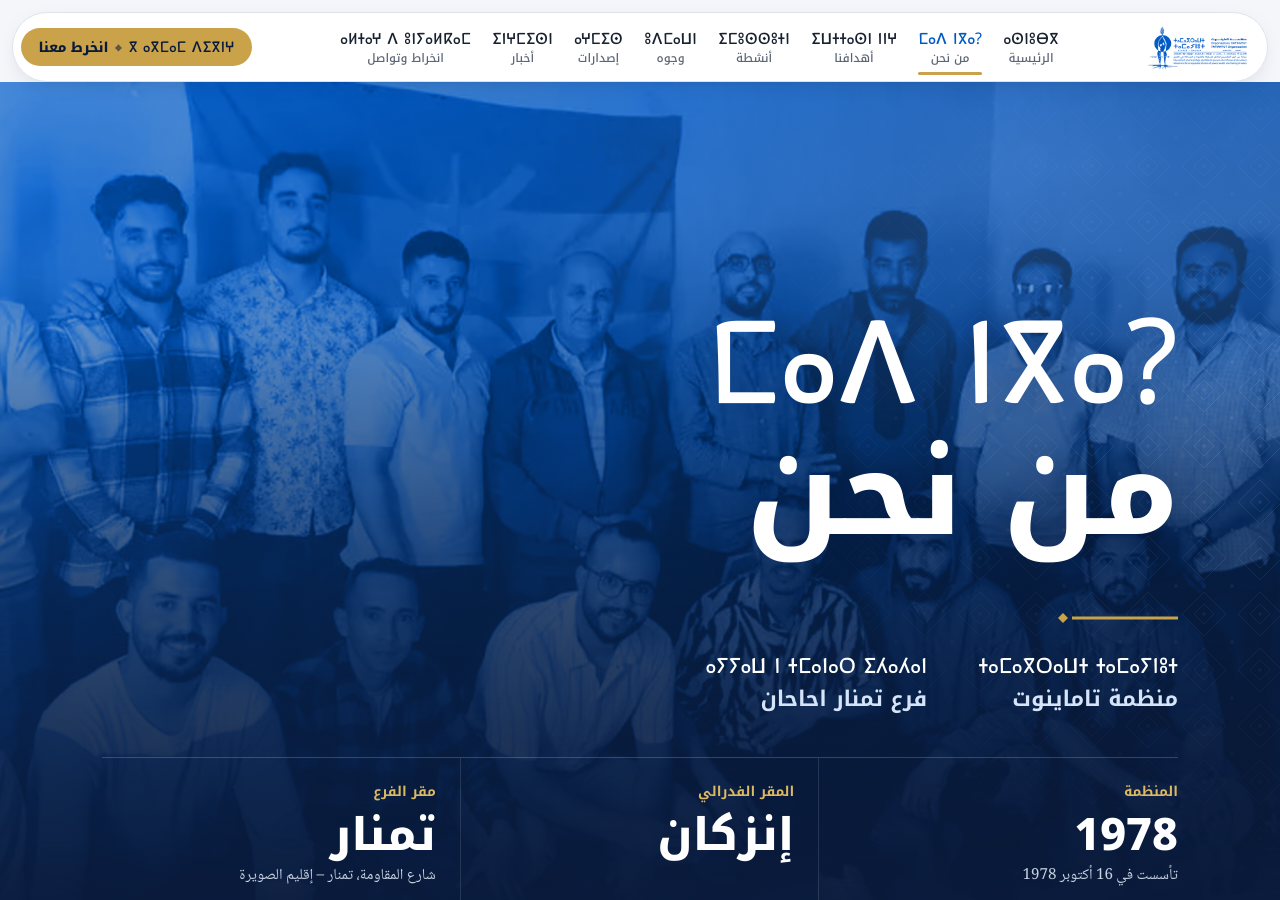
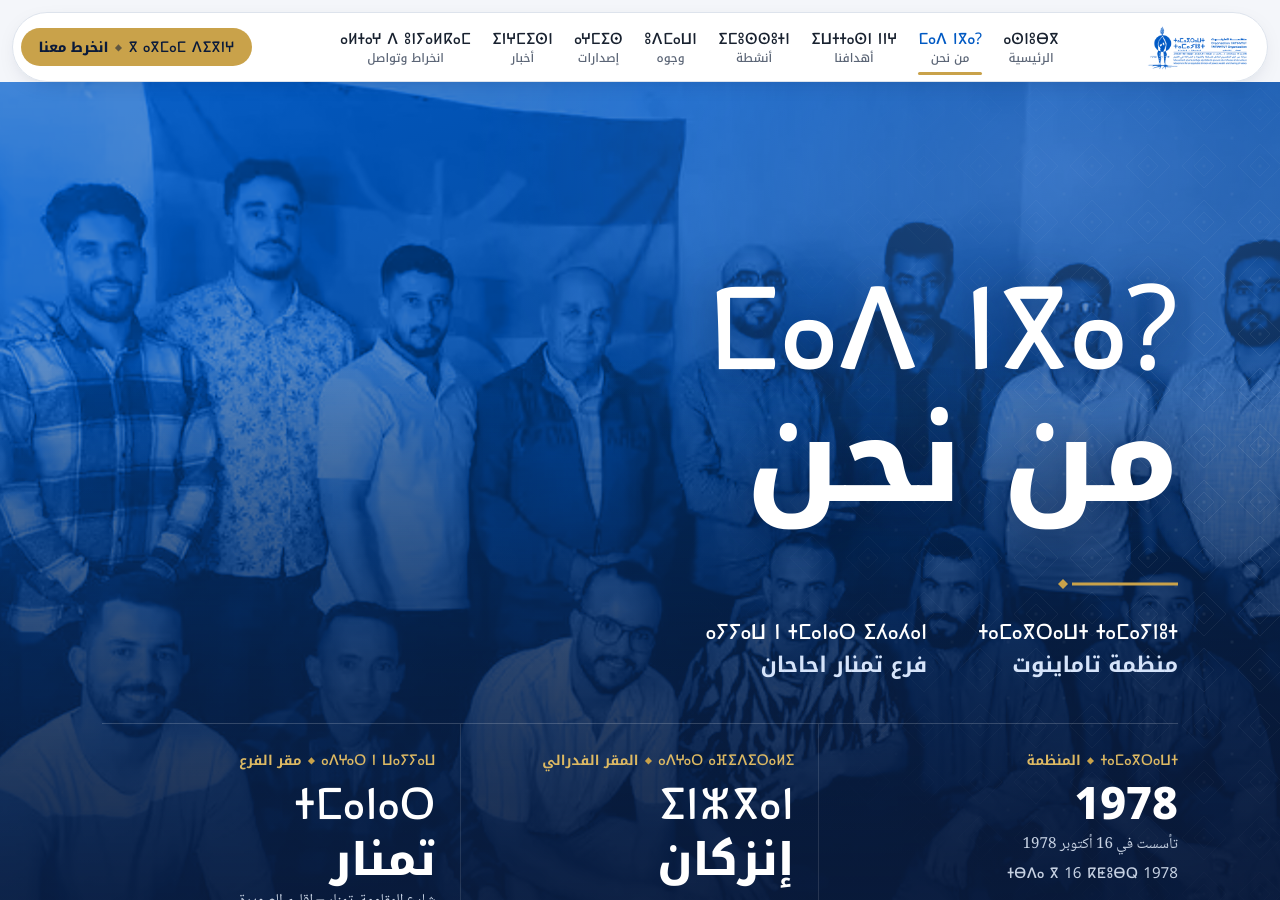
Before and after one commit to tamaynut-ihahan/tamaynut-ihahan.github.io, a Jekyll site: the page built from about/index.html, in a window 1280 px wide and 900 px high. Built offline with Jekyll 4.4.1, drawn with Linux system fonts in a browser that asks for light colours; some of the changed text lies outside the part shown.

Commit message:
من نحن بالأمازيغية: ترجمة A1–A14، واكتمال المرحلة الأولى
- من نحن: الأرقام في الواجهة، وتأسيس المنظمة، وفرعنا، وما ننشغل به، وانضم إلينا.
- أهدافنا: عنوان «انضم إلينا» وفقرته (A13 وA14).
- محاذاة العناوين ثنائية اللغة إلى اليمين (من نحن، أهدافنا، كيف تنخرط؟).

Co-Authored-By: Claude Opus 5.5 <noreply@anthropic.com>
Claude-Session: https://claude.ai/code/session_01MkSkgh2q6ckEsHHaVxXTj2

```diff
--- a/_includes/css/about.css
+++ b/_includes/css/about.css
@@ -94,3 +94,11 @@
     @keyframes light{to{background-position:100% 0}}
   }
 }
+/* bilingual: Tifinagh above the Arabic in titles and facts, Tifinagh paragraph after the Arabic */
+.tl-body h2,.ab-join-h{display:flex;flex-direction:column;gap:.15rem}
+.tl-body h2 .tz,.ab-join-h .tz,.ab-sec-h .tz{font-weight:400}
+.ab-facts b.tz{font-weight:400}
+.ab-facts dd .tz{text-align:right}
+.tl-tz{font-size:clamp(1.12rem,1.3vw,1.22rem);line-height:2.05;max-width:58ch}
+.ab-join p + .tz-p{margin-top:-1rem}
+.tl-body h2,.ab-join-h{align-items:flex-start}
--- a/_includes/css/goals.css
+++ b/_includes/css/goals.css
@@ -141,3 +141,8 @@
 .gl-goals p + .tz-p{margin-top:.6rem}
 .gl-intro + .gl-intro{margin-top:.8rem}
 .gi-t .dl{display:flex}
+.gl-join .ab-join-h{display:flex;flex-direction:column;gap:.15rem}
+.gl-join .ab-join-h .tz{font-weight:400}
+.gl-join p:not(.gl-join-kicker) + .tz-p{margin-top:.8rem}
+.gl-ch-title h2,.gl-pr-head h2,.gl-join .ab-join-h{align-items:flex-start}
+@media (max-width:640px){.seal-t{align-items:flex-start}}
--- a/_includes/css/join-page.css
+++ b/_includes/css/join-page.css
@@ -50,7 +50,7 @@
 .jn-how::after{content:"";position:absolute;inset:0;z-index:-1;background-size:56px 56px;opacity:.05}
 .jn-how-grid{display:grid;grid-template-columns:minmax(0,.7fr) minmax(0,1.3fr);gap:clamp(2rem,6vw,5rem);align-items:start}
 .jn-how-h{font-size:clamp(2rem,5vw,3.4rem);font-weight:800;line-height:1.3}
-.jn-how-h{display:flex;flex-direction:column;gap:.2rem}
+.jn-how-h{display:flex;flex-direction:column;align-items:flex-start;gap:.2rem}
 .jn-steps-tz{margin:-1rem 0 2rem;padding-inline-start:3.6rem;font-size:clamp(1.2rem,2vw,1.45rem);line-height:1.9}
 @media (max-width:480px){.jn-steps-tz{padding-inline-start:2.6rem}}
 .jn-steps{position:relative;margin:0 0 2rem;padding-inline-start:3.6rem;font-size:clamp(1.2rem,2vw,1.45rem);line-height:1.9}
--- a/about/index.html
+++ b/about/index.html
@@ -29,9 +29,9 @@ description: "تعرّف على فرع منظمة تاماينوت بتمنار
   </div>
   <div class="wrap ab-facts-wrap">
     <dl class="ab-facts">
-      <div><dt>المنظمة</dt><dd><b>1978</b><span>تأسست في 16 أكتوبر 1978</span></dd></div>
-      <div><dt>المقر الفدرالي</dt><dd><b>إنزكان</b></dd></div>
-      <div><dt>مقر الفرع</dt><dd><b>تمنار</b><span>شارع المقاومة، تمنار – إقليم الصويرة</span></dd></div>
+      <div><dt><span class="dl"><span class="tz" lang="zgh">ⵜⴰⵎⴰⴳⵔⴰⵡⵜ</span><span>المنظمة</span></span></dt><dd><b>1978</b><span>تأسست في 16 أكتوبر 1978</span><span class="tz" lang="zgh">ⵜⴱⴷⴰ ⴳ 16 ⴽⵟⵓⴱⵕ 1978</span></dd></div>
+      <div><dt><span class="dl"><span class="tz" lang="zgh">ⴰⴷⵖⴰⵔ ⴰⴼⵉⴷⵉⵔⴰⵍⵉ</span><span>المقر الفدرالي</span></span></dt><dd><b class="tz" lang="zgh">ⵉⵏⵣⴳⴰⵏ</b><b>إنزكان</b></dd></div>
+      <div><dt><span class="dl"><span class="tz" lang="zgh">ⴰⴷⵖⴰⵔ ⵏ ⵡⴰⵢⵢⴰⵡ</span><span>مقر الفرع</span></span></dt><dd><b class="tz" lang="zgh">ⵜⵎⴰⵏⴰⵔ</b><b>تمنار</b><span>شارع المقاومة، تمنار – إقليم الصويرة</span><span class="tz" lang="zgh">{{ site.address_tz }}</span></dd></div>
     </dl>
   </div>
 </header>
@@ -49,9 +49,10 @@ description: "تعرّف على فرع منظمة تاماينوت بتمنار
       <div class="tl-mark" aria-hidden="true"><span class="tl-year">1978</span></div>
       <div class="tl-body">
         <p class="tl-name"><span class="tz" lang="zgh">{{ names_tz[0] }}</span><span class="ar">{{ names_ar[0] }}</span></p>
-        <h2>تأسيس المنظمة</h2>
+        <h2><span class="tz" lang="zgh">ⴰⵙⵙⵏⵜⵉ ⵏ ⵜⵎⴰⴳⵔⴰⵡⵜ</span><span class="ar">تأسيس المنظمة</span></h2>
         <p>تأسست منظمة تاماينوت بتاريخ 16 أكتوبر 1978، وهي منظمة فدرالية أمازيغية ديمقراطية غير حكومية، يوجد مقرها الفدرالي بمدينة إنزكان، ولها فروع منتشرة عبر مختلف مدن وقرى المغرب.</p>
-        <p class="tl-place" aria-hidden="true">إنزكان</p>
+        <p class="tl-tz tz tz-p" lang="zgh">ⵜⴱⴷⴰ ⵜⵎⴰⴳⵔⴰⵡⵜ ⵜⴰⵎⴰⵢⵏⵓⵜ ⴳ 16 ⴽⵟⵓⴱⵕ 1978. ⵜⴳⴰ ⵜⴰⵎⴰⴳⵔⴰⵡⵜ ⵜⴰⵎⴰⵣⵉⵖⵜ ⵜⴰⴼⵉⴷⵉⵔⴰⵍⵉⵜ ⵜⴰⵎⴰⴳⴷⴰⵢⵜ, ⵓⵔ ⵜⴳⵉ ⵜⴰⵏ ⵏ ⵜⵏⴱⴰⴹⵜ. ⵉⵍⵍⴰ ⵓⴷⵖⴰⵔ ⵏⵏⵙ ⴰⴼⵉⴷⵉⵔⴰⵍⵉ ⴳ ⵜⵎⴷⵉⵏⵜ ⵏ ⵉⵏⵣⴳⴰⵏ, ⵖⵓⵔⵙ ⴰⵢⵢⴰⵡⵏ ⴳ ⵜⵉⵎⴷⵉⵏⵉⵏ ⴷ ⵉⵖⵔⵎⴰⵏ ⵏ ⵍⵎⵖⵔⵉⴱ.</p>
+        <p class="tl-place" aria-hidden="true"><span class="dl"><span class="tz" lang="zgh">ⵉⵏⵣⴳⴰⵏ</span><span>إنزكان</span></span></p>
       </div>
     </div>
     <div class="tl-step tl-branch">
@@ -64,9 +65,10 @@ description: "تعرّف على فرع منظمة تاماينوت بتمنار
       </div>
       <div class="tl-body">
         <p class="tl-name"><span class="tz" lang="zgh">{{ names_tz[1] }}</span><span class="ar">{{ names_ar[1] }}</span></p>
-        <h2>فرعنا</h2>
+        <h2><span class="tz" lang="zgh">ⴰⵢⵢⴰⵡ ⵏⵏⵖ</span><span class="ar">فرعنا</span></h2>
         <p>فرع تمنار احاحان هو أحد فروع المنظمة، ويقع مقره بمدينة تمنار، إقليم الصويرة. يعمل الفرع، ضمن الإطار الفدرالي للمنظمة، على ترجمة أهدافها إلى أنشطة ثقافية وتربوية وتنموية ملموسة على المستوى المحلي، بما يخدم خصوصية منطقة احاحان الثقافية والبيئية والإنسانية.</p>
-        <p class="tl-place" aria-hidden="true">تمنار</p>
+        <p class="tl-tz tz tz-p" lang="zgh">ⴰⵢⵢⴰⵡ ⵏ ⵜⵎⴰⵏⴰⵔ ⵉⵃⴰⵃⴰⵏ ⵉⴳⴰ ⴰⵢⵢⴰⵡ ⵏ ⵜⵎⴰⴳⵔⴰⵡⵜ, ⵉⵍⵍⴰ ⵓⴷⵖⴰⵔ ⵏⵏⵙ ⴳ ⵜⵎⴷⵉⵏⵜ ⵏ ⵜⵎⴰⵏⴰⵔ, ⵜⴰⵙⴳⴰ ⵏ ⵚⵚⵡⵉⵔⴰ. ⴳ ⵓⵙⴰⵜⵉ ⴰⴼⵉⴷⵉⵔⴰⵍⵉ ⵏ ⵜⵎⴰⴳⵔⴰⵡⵜ, ⴰⵔ ⵉⵙⵙⵓⵖⵓⵍ ⵡⴰⵢⵢⴰⵡ ⵉⵡⵜⵜⴰⵙⵏ ⵏ ⵜⵎⴰⴳⵔⴰⵡⵜ ⵖⵔ ⵉⵎⵓⵙⵙⵓⵜⵏ ⵉⴽⵎⴰⵎⵏ ⴳ ⵜⴷⵍⵙⴰ ⴷ ⵓⵙⴳⵎⵉ ⴷ ⵜⵎⵔⵏⵉⵡⵜ, ⴳ ⵓⵙⵡⵉⵔ ⴰⴷⵖⵔⴰⵏ, ⵍⵍⵉ ⵉⵜⵜⴰⵡⵙⵏ ⵜⴰⵎⵏⴰⴹⵜ ⵏ ⵉⵃⴰⵃⴰⵏ ⴳ ⵎⴰⵙ ⵜⵥⵍⴰ ⴳ ⵜⴷⵍⵙⴰ, ⴷ ⵓⵎⵏⴰⴹ, ⴷ ⵓⴼⴳⴰⵏ.</p>
+        <p class="tl-place" aria-hidden="true"><span class="dl"><span class="tz" lang="zgh">ⵜⵎⴰⵏⴰⵔ</span><span>تمنار</span></span></p>
       </div>
     </div>
   </div>
@@ -81,23 +83,25 @@ description: "تعرّف على فرع منظمة تاماينوت بتمنار
 <section class="band ab-axes" aria-labelledby="ab-axes-h">
   <div class="wrap">
     <div class="ab-axes-head">
-      <h2 class="ab-sec-h" id="ab-axes-h">ما ننشغل به</h2>
+      <h2 class="ab-sec-h" id="ab-axes-h"><span class="tz" lang="zgh">ⵜⵉⵡⵓⵔⵉⵡⵉⵏ ⵏⵏⵖ</span><span class="ar">ما ننشغل به</span></h2>
       <p class="lead-text">ينشط الفرع في ثلاثة محاور رئيسية: الدفاع عن الحقوق والهوية الأمازيغية، ودعم الكتابة والإبداع والتربية باللغة الأمازيغية، والمساهمة في التنمية المحلية بشراكة مع الساكنة والفاعلين المدنيين.</p>
+      <p class="lead-text tz tz-p" lang="zgh">ⵜⵉⵡⵓⵔⵉⵡⵉⵏ ⵏ ⵡⴰⵢⵢⴰⵡ ⴳ ⴽⵕⴰⴹⵜ ⵜⵖⴰⵡⵙⵉⵡⵉⵏ ⵜⵉⵎⵇⵇⵔⴰⵏⵉⵏ: ⴰⵎⵣⴰⵖ ⵅⴼ ⵉⵣⵔⴼⴰⵏ ⴷ ⵜⵎⴰⴳⵉⵜ ⵜⴰⵎⴰⵣⵉⵖⵜ, ⴷ ⵓⵙⵏⴰⵍ ⵏ ⵜⵉⵔⵔⴰ ⴷ ⵓⵙⵏⴼⵍⵓⵍ ⴷ ⵓⵙⴳⵎⵉ ⵙ ⵜⵎⴰⵣⵉⵖⵜ, ⴷ ⵜⵎⵔⵏⵉⵡⵜ ⵜⴰⴷⵖⵔⴰⵏⵜ ⵙ ⵜⵎⴷⵔⴰⵡⵜ ⴷ ⵉⵎⵣⴷⴰⵖⵏ ⴷ ⵉⵎⵙⴽⴰⵔⵏ ⵉⵖⵔⵉⵎⵏ.</p>
     </div>
     <ol class="ab-axis-cards">
       <li><span class="ax-n" aria-hidden="true">01</span><h3><span class="dl"><span class="tz" lang="zgh">ⵉⵣⵔⴼⴰⵏ ⴷ ⵜⵎⴰⴳⵉⵜ</span><span>الحقوق والهوية</span></span></h3><p>الدفاع عن حقوق الإنسان والحقوق اللغوية والثقافية الأمازيغية.</p><p class="tz tz-p" lang="zgh">ⴰⵎⵣⴰⵖ ⵅⴼ ⵉⵣⵔⴼⴰⵏ ⵏ ⵓⴼⴳⴰⵏ, ⴷ ⵉⵣⵔⴼⴰⵏ ⵏ ⵜⵎⴰⵣⵉⵖⵜ ⴳ ⵜⵓⵜⵍⴰⵢⵜ ⴷ ⵜⴷⵍⵙⴰ.</p></li>
       <li><span class="ax-n" aria-hidden="true">02</span><h3><span class="dl"><span class="tz" lang="zgh">ⵜⴰⴷⵍⵙⴰ ⴷ ⵓⵙⴳⵎⵉ</span><span>الثقافة والتربية</span></span></h3><p>دعم الكتابة والإبداع والتربية باللغة الأمازيغية.</p><p class="tz tz-p" lang="zgh">ⴰⵙⵏⴰⵍ ⵏ ⵜⵉⵔⵔⴰ ⴷ ⵓⵙⵏⴼⵍⵓⵍ ⴷ ⵓⵙⴳⵎⵉ ⵙ ⵜⵎⴰⵣⵉⵖⵜ.</p></li>
       <li><span class="ax-n" aria-hidden="true">03</span><h3><span class="dl"><span class="tz" lang="zgh">ⵜⴰⵎⵔⵏⵉⵡⵜ ⵜⴰⴷⵖⵔⴰⵏⵜ</span><span>التنمية المحلية</span></span></h3><p>مشاريع بشراكة مع الساكنة، وحماية البيئة وشجرة أركان.</p><p class="tz tz-p" lang="zgh">ⵉⵙⵏⴼⴰⵔⵏ ⵙ ⵜⵎⴷⵔⴰⵡⵜ ⴷ ⵉⵎⵣⴷⴰⵖⵏ, ⴷ ⵓⵃⵟⵟⵓ ⵏ ⵓⵎⵏⴰⴹ ⴷ ⵜⵔⴳⴰⵏⵜ.</p></li>
     </ol>
-    <p class="section-foot"><a class="more" href="{{ '/goals/' | relative_url }}">اقرأ أهدافنا ومبادئنا</a></p>
+    <p class="section-foot"><a class="more" href="{{ '/goals/' | relative_url }}"><span class="dl"><span class="tz" lang="zgh">ⵖⵔ ⵉⵡⵜⵜⴰⵙⵏ ⵏⵏⵖ ⴷ ⵎⴰⵙ ⵏⴱⴷⴷ</span><span>اقرأ أهدافنا ومبادئنا</span></span></a></p>
   </div>
 </section>
 
 <section class="band join-band ab-join" aria-labelledby="ab-join-h">
   <div class="wrap ab-join-grid">
     <div>
-      <h2 class="ab-join-h" id="ab-join-h">انضم إلينا</h2>
+      <h2 class="ab-join-h" id="ab-join-h"><span class="tz" lang="zgh">ⴳ ⴰⴳⵎⴰⵎ ⴷⵉⴳⵏⵖ</span><span class="ar">انضم إلينا</span></h2>
       <p>الباب مفتوح أمام كل مهتم بالثقافة الأمازيغية وقضايا احاحان للانخراط في صفوف الفرع والمساهمة في أنشطته.</p>
+      <p class="tz tz-p" lang="zgh">ⵜⴰⵡⵡⵓⵔⵜ ⵏ ⵡⴰⵢⵢⴰⵡ ⵜⵕⵥⵎ ⵉ ⴽⵓ ⵢⴰⵏ ⵉⵔⴰⵏ ⴰⴷ ⵢⴰⵡⵙ ⵜⴰⴷⵍⵙⴰ ⵜⴰⵎⴰⵣⵉⵖⵜ ⴷ ⵉⵃⴰⵃⴰⵏ, ⴰⴷ ⵉⴳ ⴰⴳⵎⴰⵎ ⴳ ⵡⴰⵢⵢⴰⵡ, ⵉⵎⵓ ⴳ ⵉⵎⵓⵙⵙⵓⵜⵏ ⵏⵏⵙ.</p>
       <a class="btn btn-gold" href="{{ '/join/' | relative_url }}"><span class="dl"><span class="tz" lang="zgh">ⵎⴰⵏⵉⴽ ⴰⴷ ⵜⴳⵜ ⴰⴳⵎⴰⵎ</span><span>شروط الانخراط</span></span></a>
     </div>
     <dl class="ab-contact">
--- a/goals/index.html
+++ b/goals/index.html
@@ -152,8 +152,9 @@ count_pr_tz: "ⵎⴰⵙ ⵏⴱⴷⴷ"
   <div class="wrap gl-join-grid">
     <div>
       <p class="gl-join-kicker"><span class="tz" lang="zgh">{{ join_nav.tz }}</span><span class="ar">{{ join_nav.ar }}</span></p>
-      <h2 class="ab-join-h" id="gl-join-h">انضم إلينا</h2>
+      <h2 class="ab-join-h" id="gl-join-h"><span class="tz" lang="zgh">ⴳ ⴰⴳⵎⴰⵎ ⴷⵉⴳⵏⵖ</span><span class="ar">انضم إلينا</span></h2>
       <p>الباب مفتوح أمام كل مهتم بالثقافة الأمازيغية وقضايا احاحان للانخراط في صفوف الفرع والمساهمة في أنشطته.</p>
+      <p class="tz tz-p" lang="zgh">ⵜⴰⵡⵡⵓⵔⵜ ⵏ ⵡⴰⵢⵢⴰⵡ ⵜⵕⵥⵎ ⵉ ⴽⵓ ⵢⴰⵏ ⵉⵔⴰⵏ ⴰⴷ ⵢⴰⵡⵙ ⵜⴰⴷⵍⵙⴰ ⵜⴰⵎⴰⵣⵉⵖⵜ ⴷ ⵉⵃⴰⵃⴰⵏ, ⴰⴷ ⵉⴳ ⴰⴳⵎⴰⵎ ⴳ ⵡⴰⵢⵢⴰⵡ, ⵉⵎⵓ ⴳ ⵉⵎⵓⵙⵙⵓⵜⵏ ⵏⵏⵙ.</p>
     </div>
     <a class="btn btn-gold" href="{{ '/join/' | relative_url }}"><span class="dl"><span class="tz" lang="zgh">ⵎⴰⵏⵉⴽ ⴰⴷ ⵜⴳⵜ ⴰⴳⵎⴰⵎ</span><span>شروط الانخراط</span></span></a>
   </div>
```
